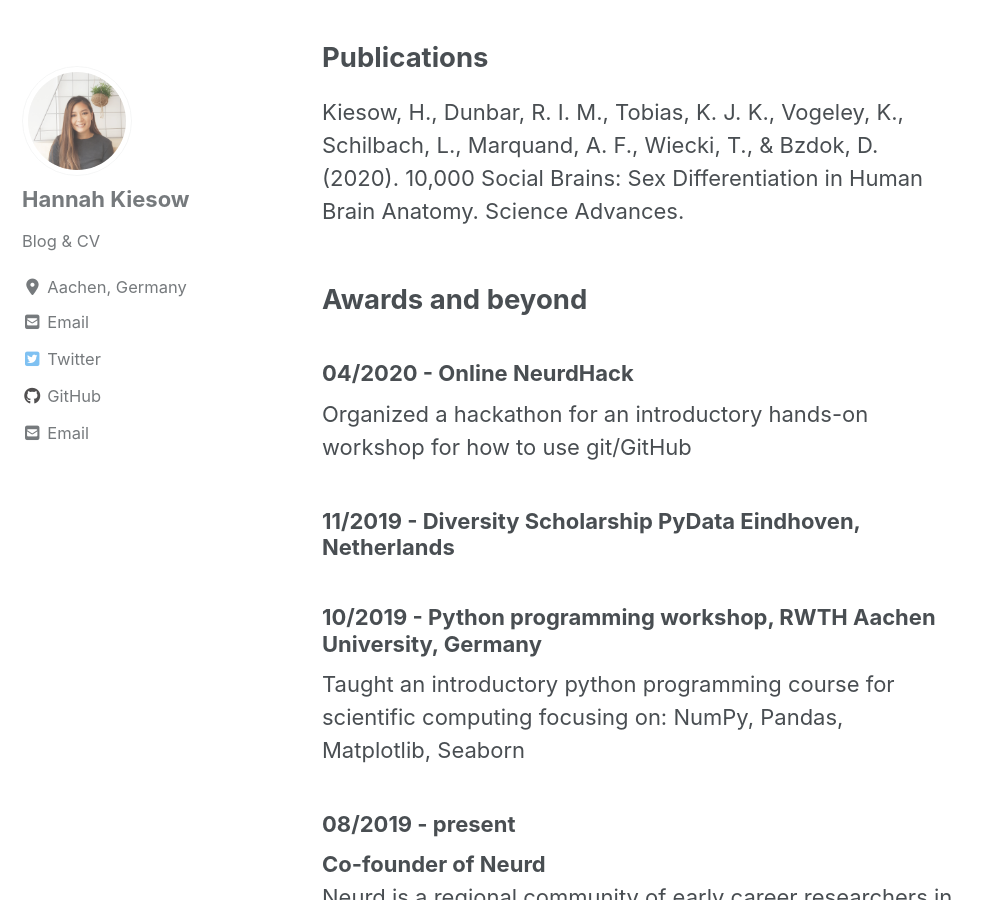
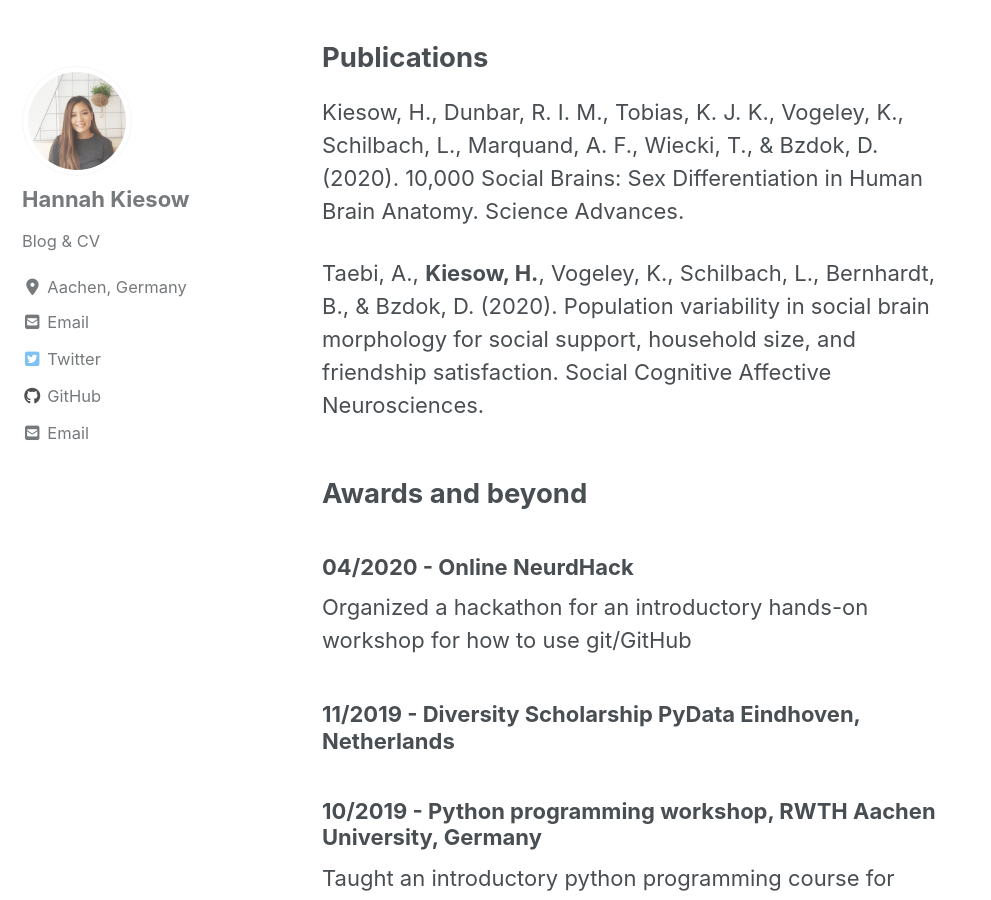
Before and after one commit to hannahkiesow/hannahkiesow.github.io, a Jekyll site: the page built from _pages/CV.md, in a window 1280 px wide and 900 px high, scrolled down 1477 px. Shown: the whole window, without its empty margins (0-991 px from the left). Built offline with Jekyll 4.4.1, drawn with Linux system fonts in a browser that asks for light colours; cached includes are drawn as plain includes; nearby versions of some CDN libraries.

Commit message:
updated cv

```diff
--- a/_pages/CV.md
+++ b/_pages/CV.md
@@ -70,7 +70,9 @@ Study abroad year
 <p>
 Kiesow, H., Dunbar, R. I. M., Tobias, K. J. K., Vogeley, K., Schilbach, L., Marquand, A. F., Wiecki, T., & Bzdok, D. (2020). 10,000 Social Brains: Sex Differentiation in Human Brain Anatomy. Science Advances.
 </p>
-
+<p>
+Taebi, A., <b>Kiesow, H.</b>, Vogeley, K., Schilbach, L., Bernhardt, B., & Bzdok, D. (2020). Population variability in social brain morphology for social support, household size, and friendship satisfaction. Social Cognitive Affective Neurosciences.
+</p>
 
 <h2>Awards and beyond</h2>
 
```
Also changed, not shown: 1 other file.
